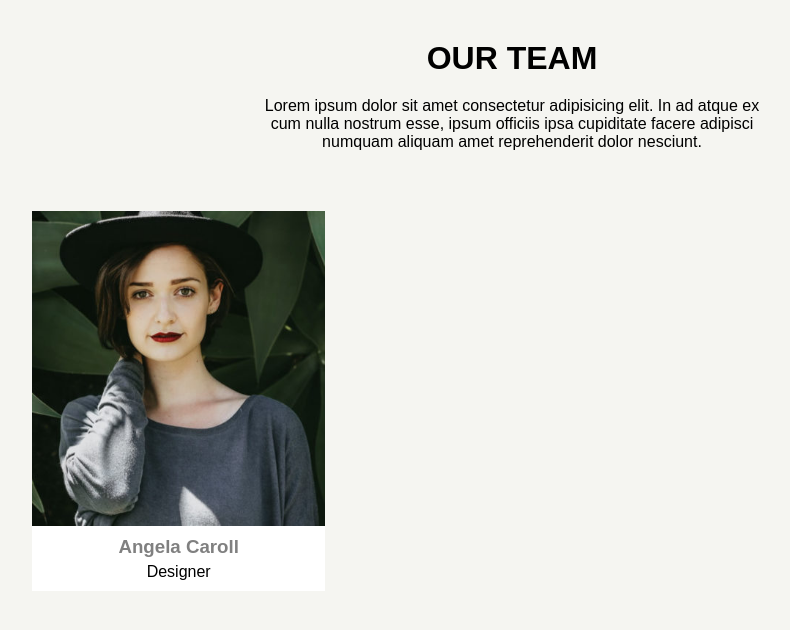
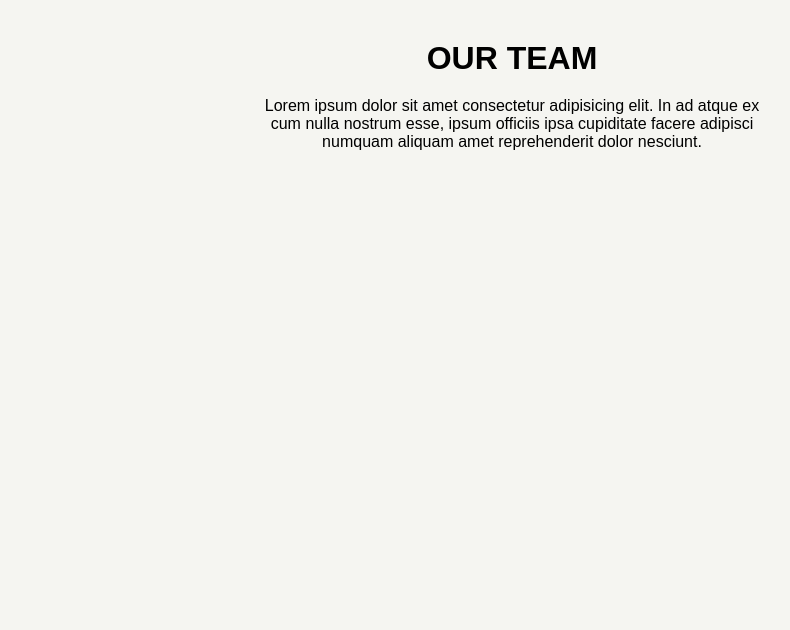
Before and after one commit to domenicatonziello/js-our-team, a plain HTML site: page index.html in a window 1280 px wide. Shown: the whole page, without its empty margins (128-918 px from the left). Drawn offline with Linux system fonts and the light colour scheme.

Commit message:
milestone 1

```diff
--- a/index.html
+++ b/index.html
@@ -16,15 +16,17 @@
         <h1> OUR TEAM </h1>
         <p> Lorem ipsum dolor sit amet consectetur adipisicing elit. In ad atque ex cum nulla nostrum esse, ipsum officiis ipsa cupiditate facere adipisci numquam aliquam amet reprehenderit dolor nesciunt.</p>
     </header>
+
+    <!-- MAIN -->
     <main class="container">
         <div class="row">
-            <div class="col">
+            <!-- <div class="col">
                 <div class="card">
                     <img src="img/angela-caroll-chief-editor.jpg" class="pb-10" alt="angela-caroll-chief-editor">
                     <h3> Angela Caroll</h3>
                     <p class="pb-10"> Designer </p>
                 </div>
-            </div>
+            </div> -->
         </div>
     </main>
 </body>
```
